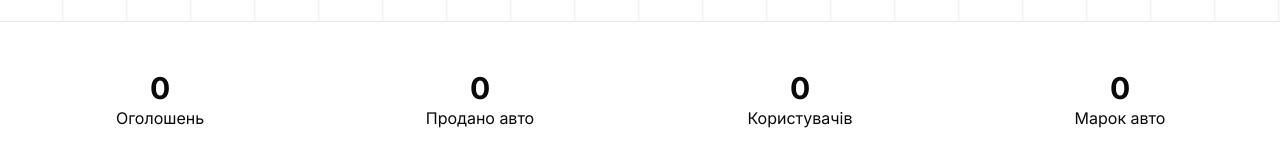
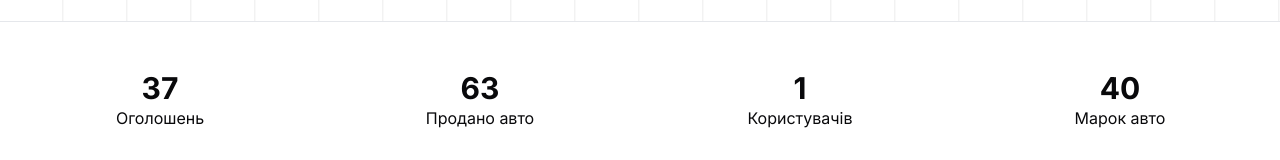
Before and after one commit to LinkFireMB/AUTO, a plain HTML site: page index.html in a window 1280 px wide. Shown: the part 328-488 px from the top of the page. Drawn offline with nearby package versions, Linux system fonts and the light colour scheme.

Commit message:
Update index.html

```diff
--- a/index.html
+++ b/index.html
@@ -240,19 +240,19 @@
                 <div class="container mx-auto px-4">
                     <div class="grid grid-cols-2 md:grid-cols-4 gap-8 text-center">
                         <div class="animate-on-scroll">
-                            <h3 class="text-3xl font-bold stat-counter" data-target="12000">0</h3>
+                            <h3 class="text-3xl font-bold stat-counter" data-target="12000">37</h3>
                             <p class="text-muted-foreground" data-translate-key="stat_listings">Оголошень</p>
                         </div>
                         <div class="animate-on-scroll">
-                            <h3 class="text-3xl font-bold stat-counter" data-target="8500">0</h3>
+                            <h3 class="text-3xl font-bold stat-counter" data-target="8500">63</h3>
                             <p class="text-muted-foreground" data-translate-key="stat_sold">Продано авто</p>
                         </div>
                         <div class="animate-on-scroll">
-                            <h3 class="text-3xl font-bold stat-counter" data-target="25000">0</h3>
+                            <h3 class="text-3xl font-bold stat-counter" data-target="25000">1</h3>
                             <p class="text-muted-foreground" data-translate-key="stat_users">Користувачів</p>
                         </div>
                          <div class="animate-on-scroll">
-                            <h3 class="text-3xl font-bold stat-counter" data-target="200">0</h3>
+                            <h3 class="text-3xl font-bold stat-counter" data-target="200">40</h3>
                             <p class="text-muted-foreground" data-translate-key="stat_brands">Марок авто</p>
                         </div>
                     </div>
```
